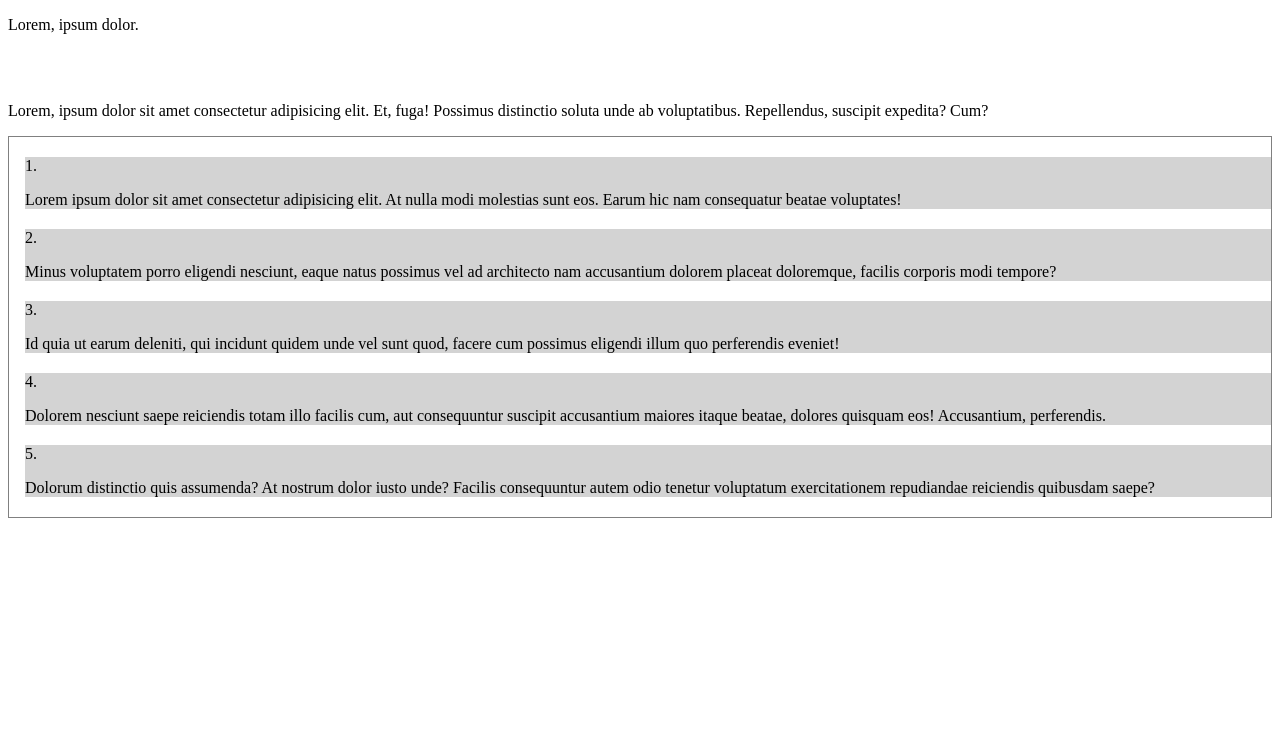
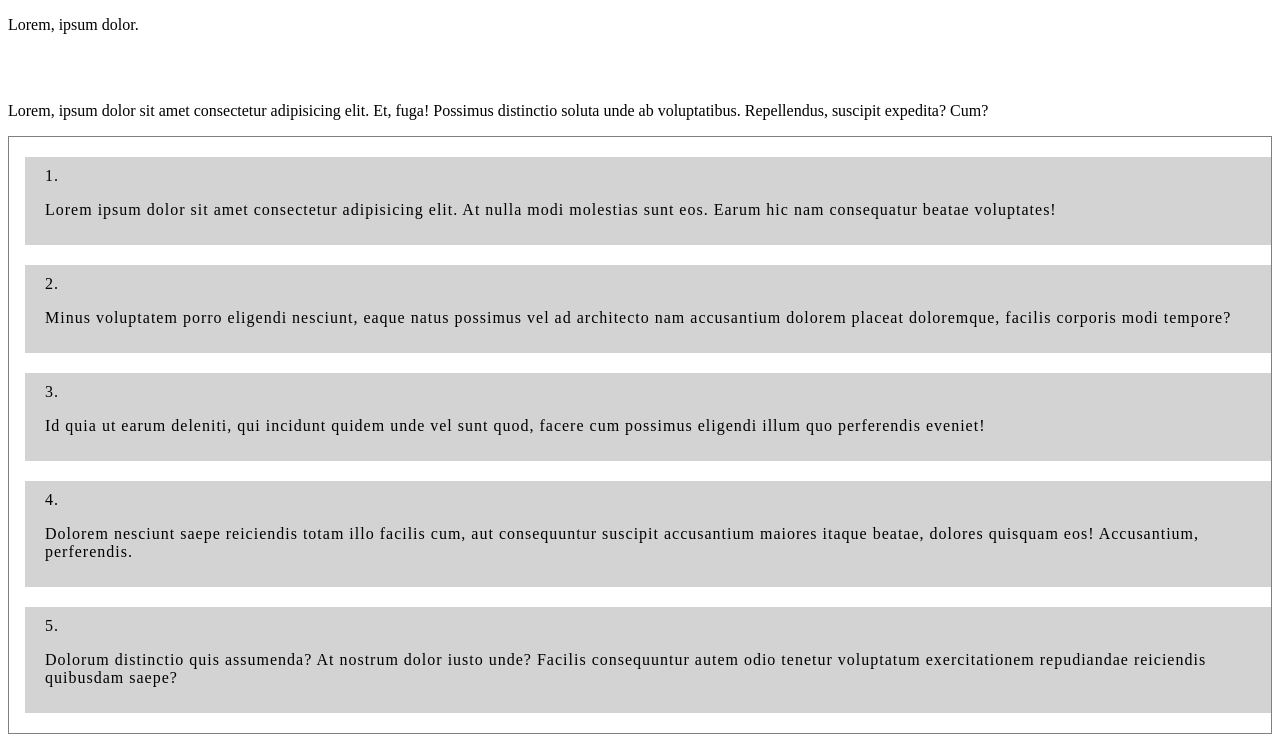
Before and after one commit to rk-conway/camille-mormal, a plain HTML site: page contacts.html in a window 1280 px wide. Drawn offline with Linux system fonts and the light colour scheme.

Commit message:
added more useless styling to list items in contacts

```diff
--- a/contacts.html
+++ b/contacts.html
@@ -12,6 +12,8 @@
             li{
                 background-color: lightgrey;
                 margin: 20px 0;
+                padding: 10px 20px;
+                letter-spacing: 1px;
             }
         }
     </style>
```
